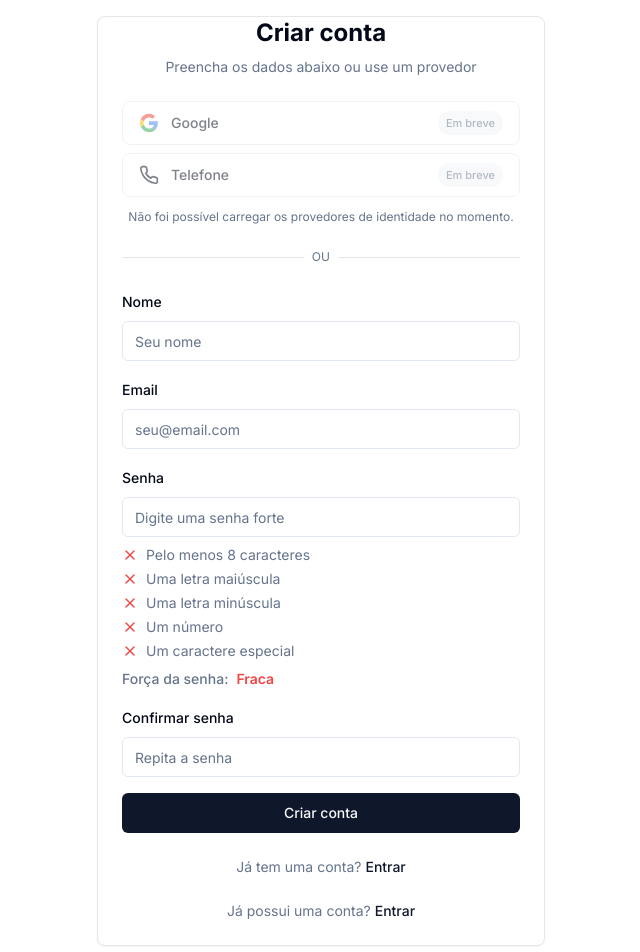
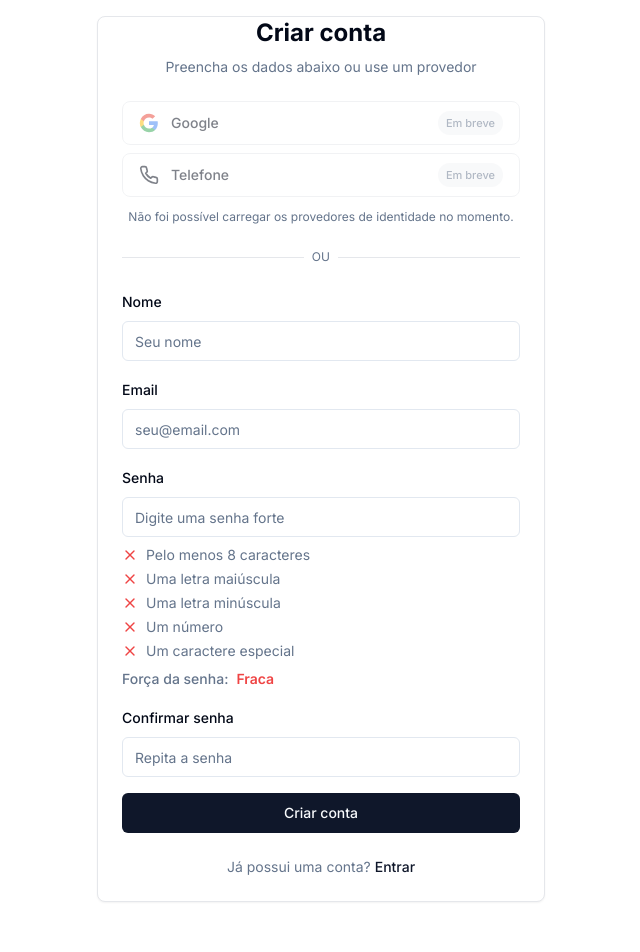
Before and after one commit to GhilhermeAlves/crm, a Next.js app in the folder frontend/: page /register in a window 1280 px wide. Shown: the top 952 px of the page, without its empty margins (319-959 px from the left). After the commit the page ends 918 px from the top, so only its background shows below. Built offline with nearby package versions, Linux system fonts and the light colour scheme; no server answers.

Commit message:
fix(frontend): remove duplicate login link on register page

```diff
--- a/frontend/src/features/auth/components/RegisterForm.tsx
+++ b/frontend/src/features/auth/components/RegisterForm.tsx
@@ -1,6 +1,5 @@
 "use client";
 
-import Link from "next/link";
 import { useForm } from "react-hook-form";
 import { zodResolver } from "@hookform/resolvers/zod";
 import { Loader2 } from "lucide-react";
@@ -17,7 +16,6 @@ import {
 import { PasswordRequirements } from "./PasswordRequirements";
 import { registerSchema, type RegisterFormData } from "../schemas/auth.schema";
 import { useRegister } from "../hooks/useAuthMutations";
-import { ROUTES } from "@/lib/constants";
 
 export function RegisterForm() {
   const registerMutation = useRegister();
@@ -113,12 +111,6 @@ export function RegisterForm() {
           Criar conta
         </Button>
       </form>
-      <div className="mt-4 text-center text-sm text-muted-foreground">
-        Já tem uma conta?{" "}
-        <Link href={ROUTES.LOGIN} className="font-medium text-primary hover:underline">
-          Entrar
-        </Link>
-      </div>
     </Form>
   );
 }
```
